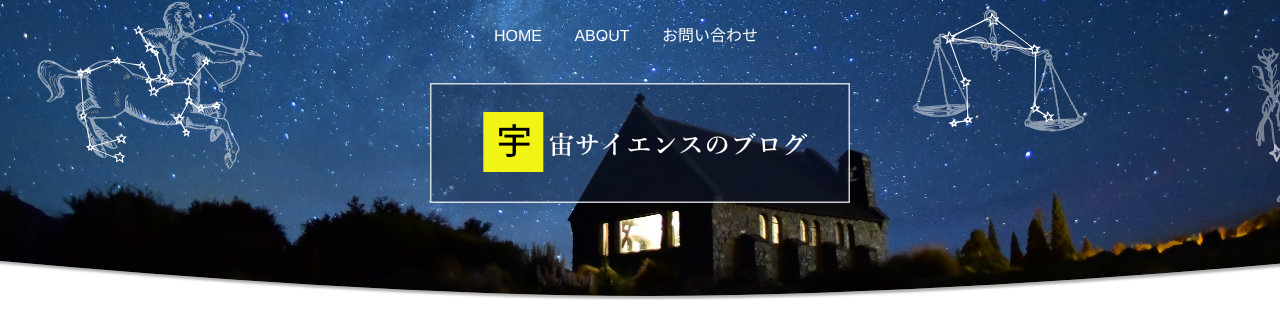
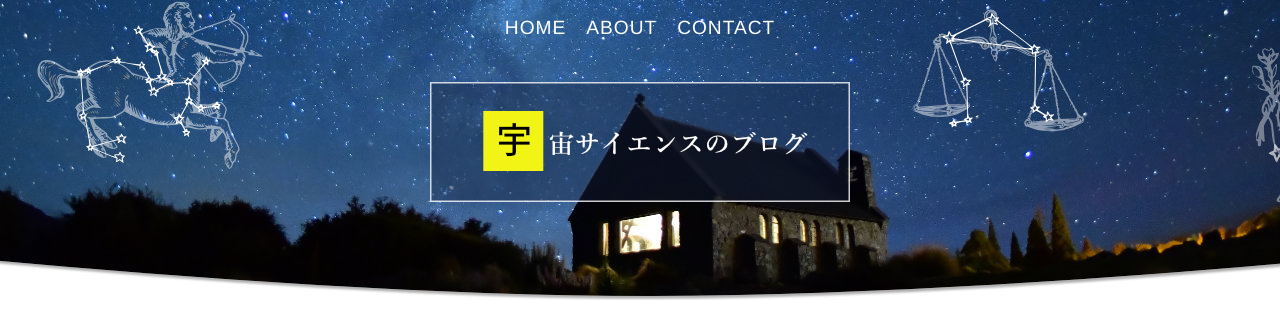
Before and after one commit to dev-milk/re-cosmo-design-html, a plain HTML site: page index.html in a window 1280 px wide. Shown: the top 317 px of the page. Drawn offline with Linux system fonts and the light colour scheme.

Commit message:
グローバルメニューの修正

```diff
--- a/css/style.css
+++ b/css/style.css
@@ -149,21 +149,45 @@ nav ul {
   text-align: center;
 }
 
-nav li {
-  display: inline-block;
-  margin-right: 28px;
+
+.gnav-list {
+  display: flex;
+  justify-content:center;
+  list-style: none;
   padding-top: 12px;
-  height: 20px;
 }
 
-nav ul li a {
-  color: #fff;
+.gnav-item:not(:last-child) {
+  margin-right: 20px;
 }
 
-nav ul li a:hover {
-  background: linear-gradient(transparent 90%, #F2F415 30%);
-  transition : 0.6s;
+.gnav-item a {
+  position: relative;
+  font-size: 1.2em;
+  display: inline-block;
+  padding: 5px 0;
+  transition: .3s;
+  letter-spacing: .05em;
+  color: #FFF;
 }
+
+.gnav-item a:after {
+  position: absolute;
+  bottom: 0;
+  left: 50%;
+  width: 0;
+  height: 3px;
+  content: "";
+  transition: .3s;
+  -webkit-transform: translateX(-50%);
+  transform: translateX(-50%);
+  background-color: #F2F415;
+}
+
+.gnav-item a:hover:after {
+  width: 100%;
+}
+
 
 @media screen and (max-width: 1279px) {
   nav {
--- a/index.html
+++ b/index.html
@@ -14,13 +14,15 @@
 
 <header>
     <div class="container">
-        <nav>
-            <ul>
-                <li><a href="index.html">HOME</a></li>
-                <li><a href="#">ABOUT</a></li>
-                <li><a href="#">お問い合わせ</a></li>
-            </ul>
+
+        <nav class="gnav">
+          <ul class="gnav-list">
+            <li class="gnav-item"><a href="index.html">HOME</a></li>
+            <li class="gnav-item"><a href="#">ABOUT</a></li>
+            <li class="gnav-item"><a href="#">CONTACT</a></li>
+          </ul>
         </nav>
+
 
         <div class="sp-menu">
             <input type="checkbox" id="sp-menu_check">
@@ -47,6 +49,7 @@
         <h1>宇宙サイエンスのブログ</h1>
         </div>
    </div>
+
 </header>
 
 <div id="contents">
```
